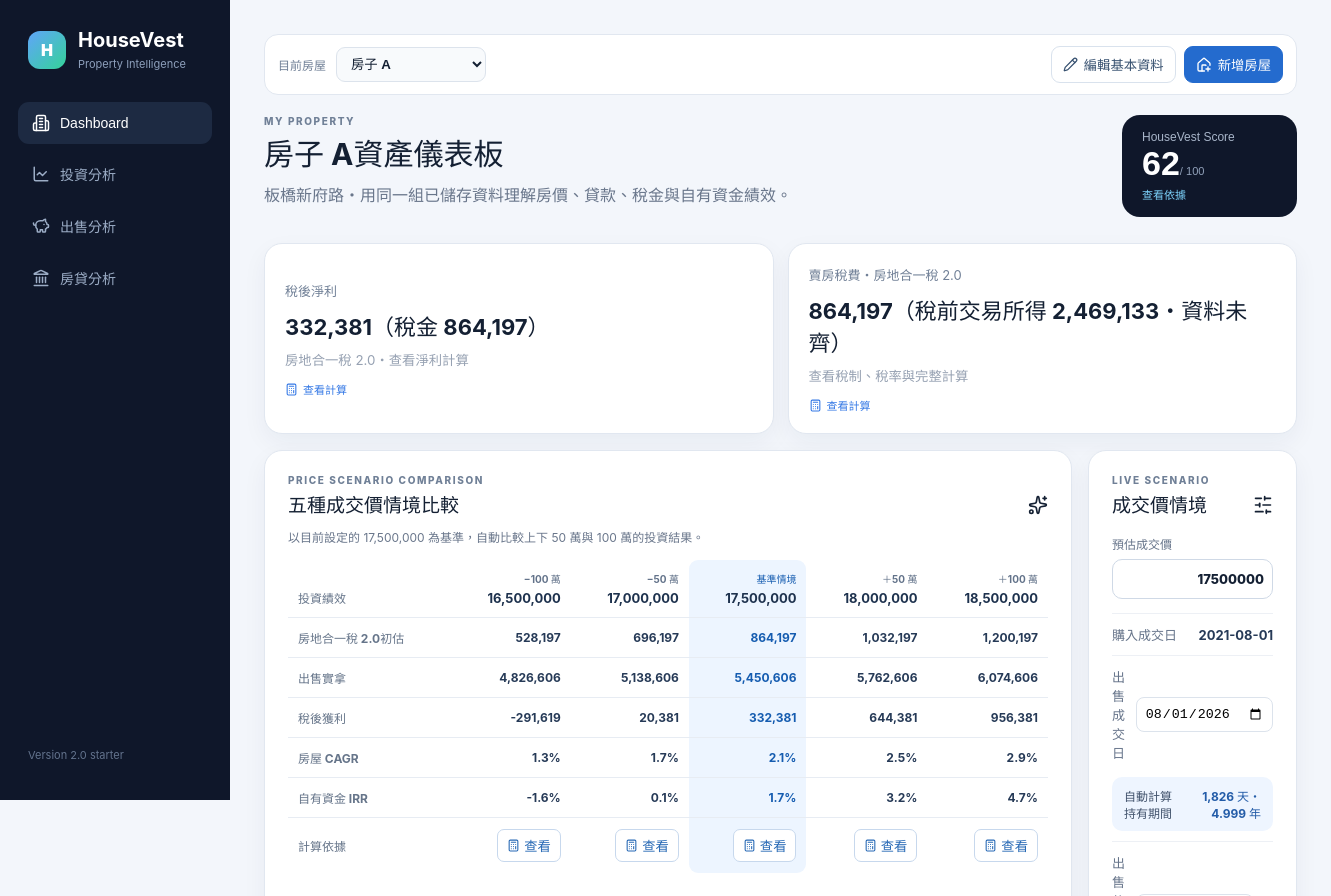
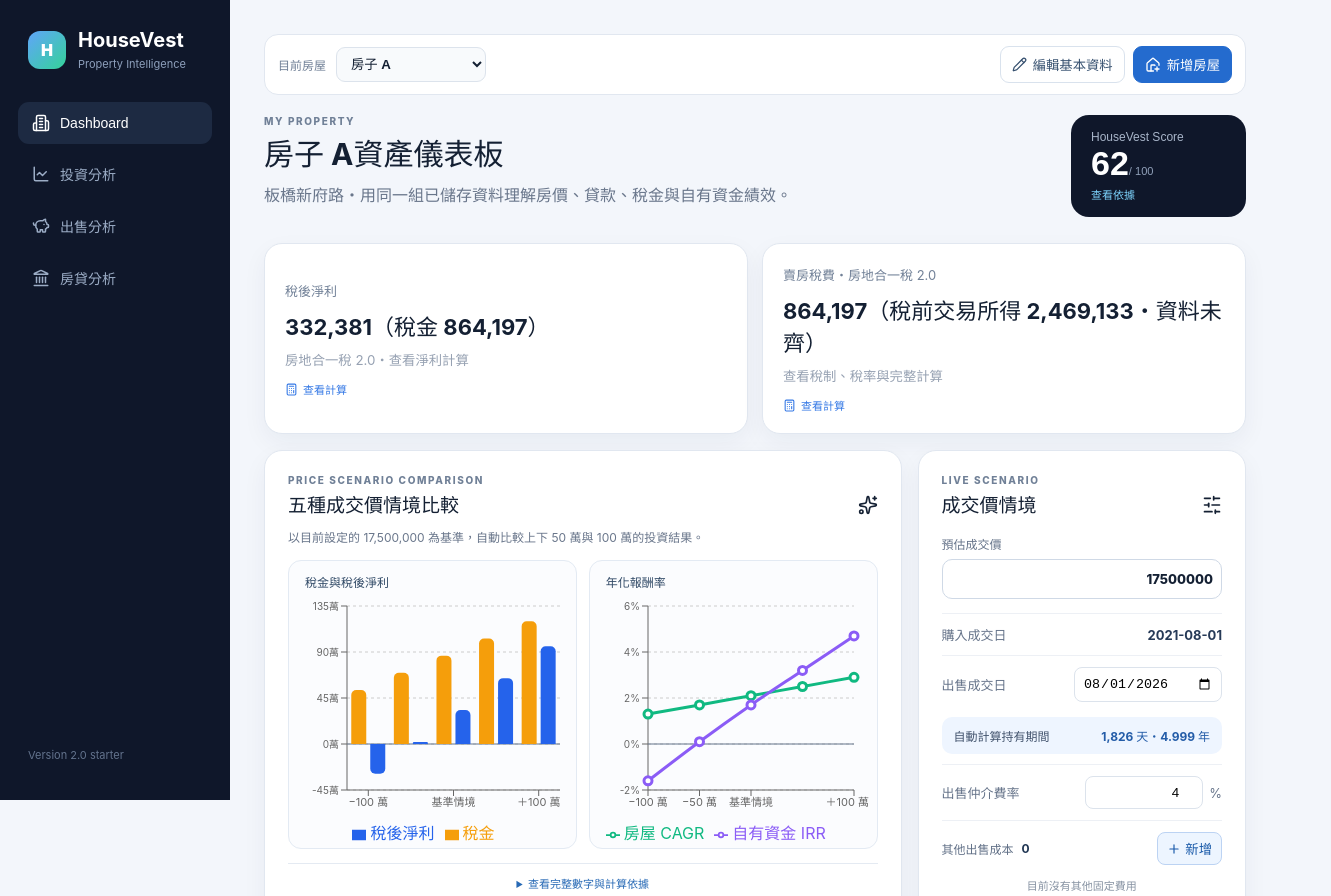
Before and after one commit to joycehakn/HouseVest, a React (Vite) app: page / in a window 1280 px wide. Shown: the top 896 px of the page, 1331 px wide, since content can reach past the window. Built offline with nearby package versions, Linux system fonts and the light colour scheme.

Commit message:
feat(scenarios): visualize five-price comparison

```diff
--- a/src/App.tsx
+++ b/src/App.tsx
@@ -1,7 +1,7 @@
 import { useEffect, useMemo, useState } from 'react'
 import type { ReactNode } from 'react'
-import { Area, AreaChart, CartesianGrid, ResponsiveContainer, Tooltip, XAxis, YAxis } from 'recharts'
-import { Building2, Calculator, Camera, CircleHelp, HousePlus, Landmark, LineChart, Pencil, PiggyBank, Plus, SlidersHorizontal, Sparkles, Trash2, X } from 'lucide-react'
+import { Area, AreaChart, Bar, BarChart, CartesianGrid, Legend, Line, LineChart as PerformanceLineChart, ReferenceLine, ResponsiveContainer, Tooltip, XAxis, YAxis } from 'recharts'
+import { Building2, Calculator, Camera, CircleHelp, HousePlus, Landmark, LineChart as LineChartIcon, Pencil, PiggyBank, Plus, SlidersHorizontal, Sparkles, Trash2, X } from 'lucide-react'
 import {
   calculatePropertyAnalysis,
   calculateHoldingPeriod,
@@ -163,6 +163,14 @@ function App() {
       result: calculatePropertyAnalysis({ ...inputs, salePrice }),
     }
   }), [inputs])
+  const scenarioChartData = useMemo(() => scenarioComparisons.map(item => ({
+    name: item.label,
+    salePrice: item.salePrice,
+    tax: item.result.tax,
+    profit: item.result.profit,
+    cagr: Number(item.result.cagr.toFixed(1)),
+    irr: Number(item.result.leveragedIrr.toFixed(1)),
+  })), [scenarioComparisons])
 
   const details = useMemo<Record<string, CalculationDetail>>(() => ({
     marketValue: {
@@ -470,7 +478,7 @@ function App() {
       <div className="brand"><div className="logo">H</div><div><strong>HouseVest</strong><span>Property Intelligence</span></div></div>
       <nav>
         <button className="active"><Building2 size={18}/>Dashboard</button>
-        <button><LineChart size={18}/>投資分析</button>
+        <button><LineChartIcon size={18}/>投資分析</button>
         <button><PiggyBank size={18}/>出售分析</button>
         <button><Landmark size={18}/>房貸分析</button>
       </nav>
@@ -503,6 +511,40 @@ function App() {
         <article className="panel performance">
           <div className="panelTitle"><div><p className="eyebrow">PRICE SCENARIO COMPARISON</p><h2>五種成交價情境比較</h2></div><Sparkles size={20}/></div>
           <p className="comparisonSummary">以目前設定的 {nt(inputs.salePrice)} 為基準，自動比較上下 50 萬與 100 萬的投資結果。</p>
+          <div className="scenarioVisuals">
+            <section className="scenarioChart">
+              <h3>稅金與稅後淨利</h3>
+              <ResponsiveContainer width="100%" height={250}>
+                <BarChart data={scenarioChartData} margin={{ top: 12, right: 8, left: 0, bottom: 0 }}>
+                  <CartesianGrid strokeDasharray="3 3" vertical={false} />
+                  <XAxis dataKey="name" tick={{ fontSize: 11 }} />
+                  <YAxis width={50} tick={{ fontSize: 10 }} tickFormatter={value => `${Math.round(Number(value) / 10_000)}萬`} />
+                  <Tooltip formatter={(value, name) => [nt(Number(value)), name === 'tax' ? '稅金' : '稅後淨利']} labelFormatter={label => `${label}成交價情境`} />
+                  <Legend formatter={value => value === 'tax' ? '稅金' : '稅後淨利'} />
+                  <ReferenceLine y={0} stroke="#64748b" />
+                  <Bar dataKey="tax" fill="#f59e0b" radius={[5, 5, 0, 0]} />
+                  <Bar dataKey="profit" fill="#2563eb" radius={[5, 5, 0, 0]} />
+                </BarChart>
+              </ResponsiveContainer>
+            </section>
+            <section className="scenarioChart">
+              <h3>年化報酬率</h3>
+              <ResponsiveContainer width="100%" height={250}>
+                <PerformanceLineChart data={scenarioChartData} margin={{ top: 12, right: 15, left: -10, bottom: 0 }}>
+                  <CartesianGrid strokeDasharray="3 3" vertical={false} />
+                  <XAxis dataKey="name" tick={{ fontSize: 11 }} />
+                  <YAxis tick={{ fontSize: 10 }} tickFormatter={value => `${value}%`} />
+                  <Tooltip formatter={(value, name) => [`${Number(value).toFixed(1)}%`, name === 'cagr' ? '房屋 CAGR' : '自有資金 IRR']} labelFormatter={label => `${label}成交價情境`} />
+                  <Legend formatter={value => value === 'cagr' ? '房屋 CAGR' : '自有資金 IRR'} />
+                  <ReferenceLine y={0} stroke="#64748b" />
+                  <Line type="monotone" dataKey="cagr" stroke="#10b981" strokeWidth={3} dot={{ r: 4 }} />
+                  <Line type="monotone" dataKey="irr" stroke="#8b5cf6" strokeWidth={3} dot={{ r: 4 }} />
+                </PerformanceLineChart>
+              </ResponsiveContainer>
+            </section>
+          </div>
+          <details className="scenarioNumbers">
+            <summary>查看完整數字與計算依據</summary>
             <div className="scenarioTableWrap">
               <table className="scenarioTable">
                 <thead><tr><th>投資績效</th>{scenarioComparisons.map(item => <th className={item.offset === 0 ? 'baseline' : ''} key={item.offset}><span>{item.label}</span><strong>{nt(item.salePrice)}</strong></th>)}</tr></thead>
@@ -516,6 +558,7 @@ function App() {
                 </tbody>
               </table>
             </div>
+          </details>
         </article>
 
         <article className="panel controls">
```
Also changed, not shown: src/styles.css. Lines whose indentation alone changed are shown as unchanged.
